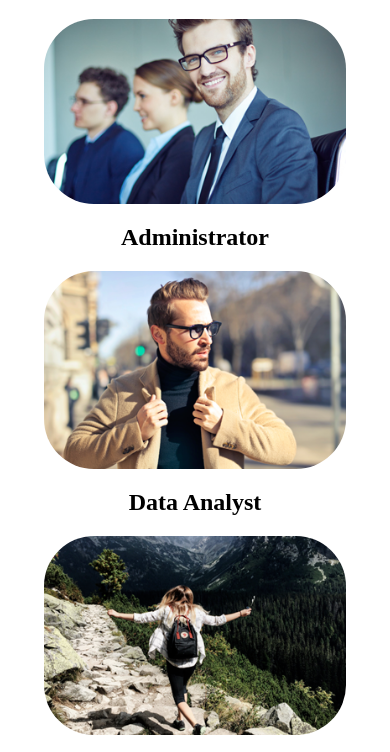
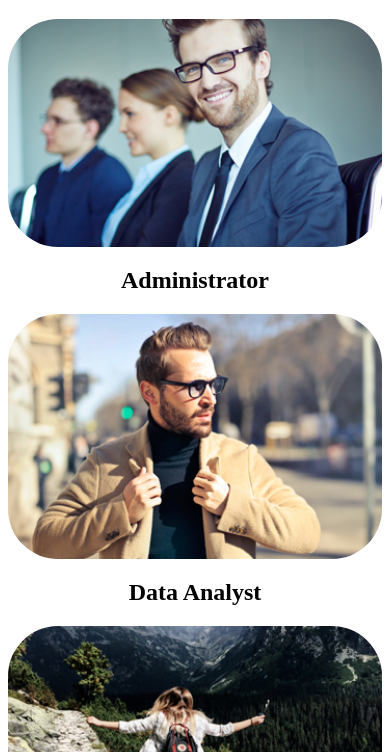
Before and after one commit to jaisonjoshi/jaisonjoshi-learningajax, a plain HTML site: page index.html in a window 390 px wide. Shown: the part 61-813 px from the top of the page. Drawn offline with Linux system fonts and the light colour scheme.

Commit message:
Update index.html

```diff
--- a/index.html
+++ b/index.html
@@ -15,10 +15,10 @@
             flex-wrap: wrap;
         }
         .item{
-            width: 23%;
+            width: 26%;
         }
         img{
-            width: 90%;
+            width: 100%;
             display: block;
             margin: 0 auto;
             border-radius: 50px;
@@ -31,7 +31,7 @@
                 flex-direction: column;
             }
             .item{
-                width: 90%;
+                width: 100%;
                 margin: 0 auto;
             }
         }
```
